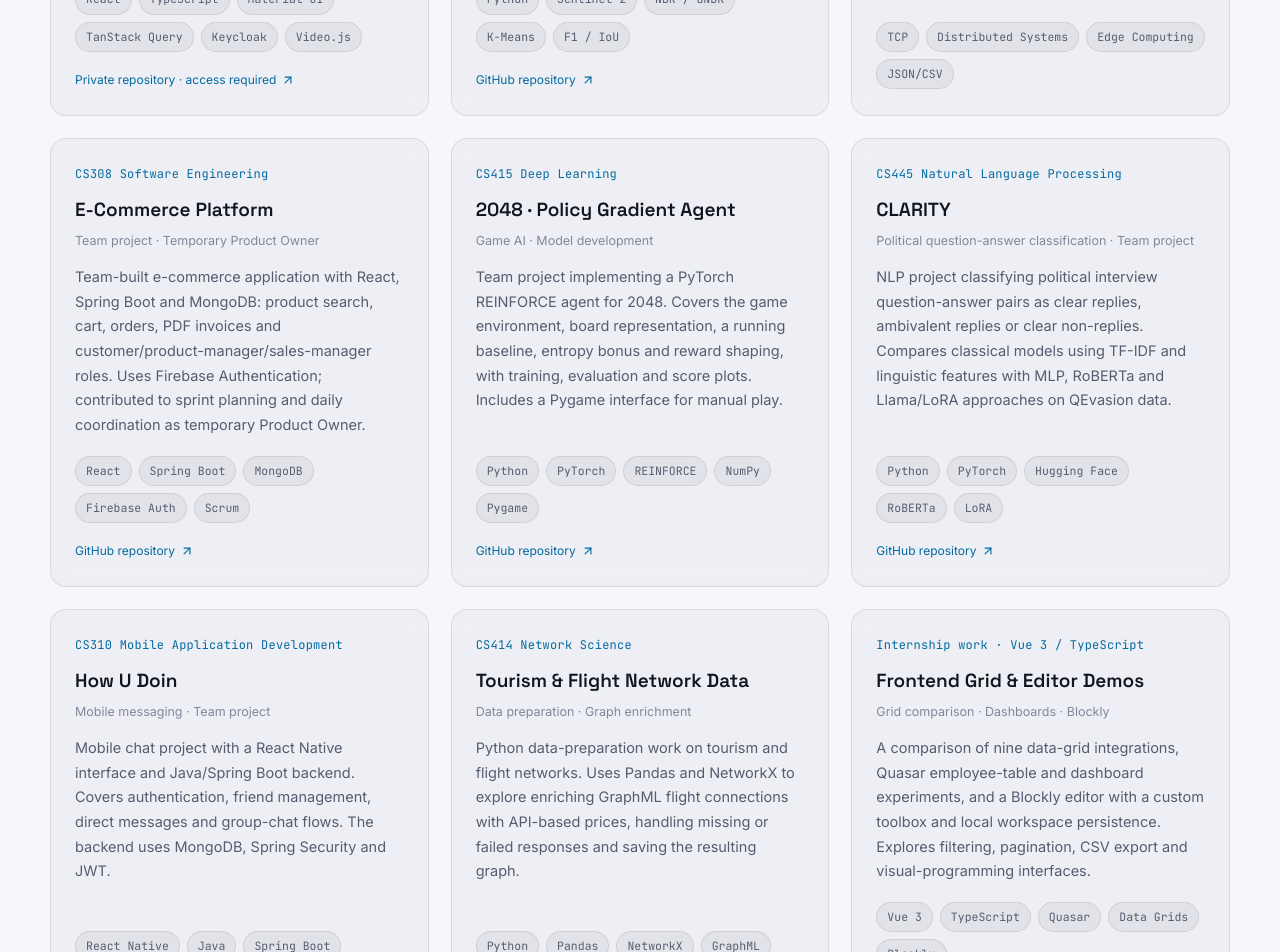
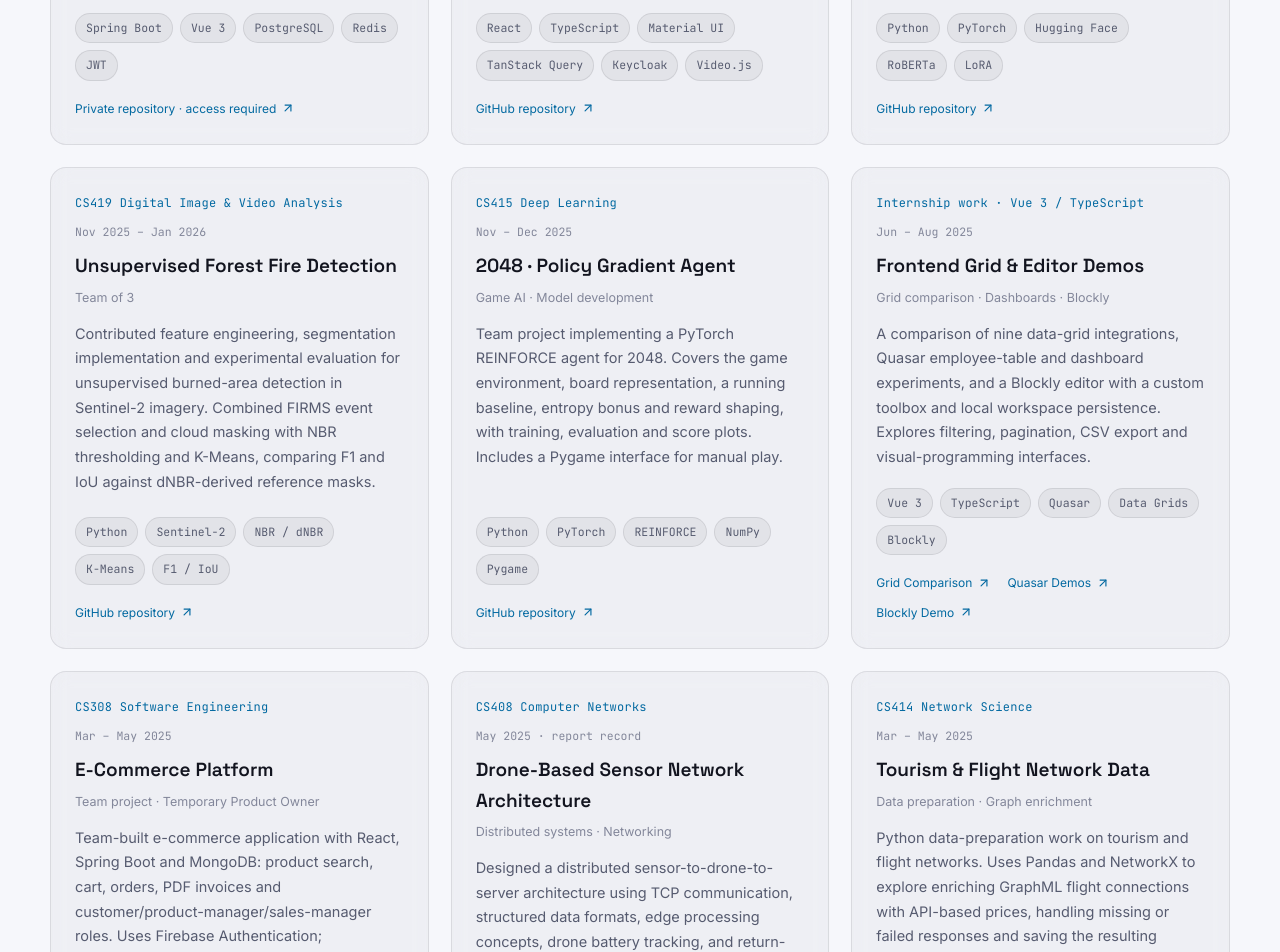
Before and after one commit to doruk-yesil/my-portfolio, a React (Vite) app: page / in a window 1280 px wide. Shown: the part 4440-5392 px from the top of the page. Built offline with nearby package versions, Linux system fonts and the light colour scheme.

Commit message:
Show project dates newest first and link public Bibliocast repository

```diff
--- a/src/App.css
+++ b/src/App.css
@@ -784,6 +784,12 @@ main {
   padding-top: 8px;
 }
 
+.project-card__period {
+  font-family: var(--font-mono);
+  font-size: 11.5px;
+  color: var(--text-faint);
+}
+
 .project-card__links a {
   display: inline-flex;
   align-items: center;
--- a/src/components/ProjectCard.jsx
+++ b/src/components/ProjectCard.jsx
@@ -16,6 +16,7 @@ export default function ProjectCard({ project, index }) {
       <div className="project-card__glow" />
       <div className="project-card__body">
         <p className="project-card__subtitle">{project.subtitle}</p>
+        {project.period && <p className="project-card__period">{project.period}</p>}
         <h3 className="project-card__title">{project.title}</h3>
         {project.meta && <p className="project-card__meta">{project.meta}</p>}
         <p className="project-card__desc">{project.description}</p>
--- a/src/data/content.js
+++ b/src/data/content.js
@@ -211,6 +211,29 @@ export const content = {
       "heading": "Selected Projects",
       "items": [
         {
+          "id": "mini-bank",
+          "title": "Mini Banking Application",
+          "subtitle": "Bonus Work · Personal Practice",
+          "meta": "Self-directed exercise outside the internship",
+          "description": "A self-directed banking demo built for practice during a later job, outside the internship. Combines a Java 21/Spring Boot API with Vue 3/TypeScript, PostgreSQL and Redis; explores role-based access, JWT authentication, account transactions and IBAN transfers.",
+          "tags": [
+            "Spring Boot",
+            "Vue 3",
+            "PostgreSQL",
+            "Redis",
+            "JWT"
+          ],
+          "links": [
+            {
+              "href": "https://github.com/doruk-yesil/StajProj",
+              "private": true
+            }
+          ],
+          "startDate": "2026-10",
+          "endDate": "2026-10-07",
+          "period": "Oct 2026"
+        },
+        {
           "id": "bibliocast",
           "title": "Bibliocast",
           "subtitle": "ENS491 / ENS492 Graduation Project · Sabancı University",
@@ -227,9 +250,34 @@ export const content = {
           "links": [
             {
               "href": "https://github.com/Bibliocast-Frontend/Bibliocast-Frontend",
-              "private": true
+              "private": false
             }
-          ]
+          ],
+          "startDate": "2025-11",
+          "endDate": "2026-06-10",
+          "period": "Nov 2025 – Jun 2026"
+        },
+        {
+          "id": "clarity",
+          "title": "CLARITY",
+          "subtitle": "CS445 Natural Language Processing",
+          "meta": "Political question-answer classification · Team project",
+          "description": "NLP project classifying political interview question-answer pairs as clear replies, ambivalent replies or clear non-replies. Compares classical models using TF-IDF and linguistic features with MLP, RoBERTa and Llama/LoRA approaches on QEvasion data.",
+          "tags": [
+            "Python",
+            "PyTorch",
+            "Hugging Face",
+            "RoBERTa",
+            "LoRA"
+          ],
+          "links": [
+            {
+              "href": "https://github.com/Akseldindisyan/CS445_CLARITY_Unmasking-Political-Question-Evasions"
+            }
+          ],
+          "startDate": "2025-11",
+          "endDate": "2026-01-30",
+          "period": "Nov 2025 – Jan 2026"
         },
         {
           "id": "forest-fire",
@@ -248,39 +296,10 @@ export const content = {
             {
               "href": "https://github.com/Yesimtsn/ForestFireDetection_CS419"
             }
-          ]
-        },
-        {
-          "id": "drone-network",
-          "title": "Drone-Based Sensor Network Architecture",
-          "subtitle": "CS408 Computer Networks",
-          "meta": "Distributed systems · Networking",
-          "description": "Designed a distributed sensor-to-drone-to-server architecture using TCP communication, structured data formats, edge processing concepts, drone battery tracking, and return-to-base behavior.",
-          "tags": [
-            "TCP",
-            "Distributed Systems",
-            "Edge Computing",
-            "JSON/CSV"
-          ]
-        },
-        {
-          "id": "ecommerce",
-          "title": "E-Commerce Platform",
-          "subtitle": "CS308 Software Engineering",
-          "meta": "Team project · Temporary Product Owner",
-          "description": "Team-built e-commerce application with React, Spring Boot and MongoDB: product search, cart, orders, PDF invoices and customer/product-manager/sales-manager roles. Uses Firebase Authentication; contributed to sprint planning and daily coordination as temporary Product Owner.",
-          "tags": [
-            "React",
-            "Spring Boot",
-            "MongoDB",
-            "Firebase Auth",
-            "Scrum"
           ],
-          "links": [
-            {
-              "href": "https://github.com/idemelisy/CS308"
-            }
-          ]
+          "startDate": "2025-11",
+          "endDate": "2026-01-14",
+          "period": "Nov 2025 – Jan 2026"
         },
         {
           "id": "2048-dl",
@@ -299,64 +318,10 @@ export const content = {
             {
               "href": "https://github.com/ilke-demirkir/415_Project"
             }
-          ]
-        },
-        {
-          "id": "clarity",
-          "title": "CLARITY",
-          "subtitle": "CS445 Natural Language Processing",
-          "meta": "Political question-answer classification · Team project",
-          "description": "NLP project classifying political interview question-answer pairs as clear replies, ambivalent replies or clear non-replies. Compares classical models using TF-IDF and linguistic features with MLP, RoBERTa and Llama/LoRA approaches on QEvasion data.",
-          "tags": [
-            "Python",
-            "PyTorch",
-            "Hugging Face",
-            "RoBERTa",
-            "LoRA"
           ],
-          "links": [
-            {
-              "href": "https://github.com/Akseldindisyan/CS445_CLARITY_Unmasking-Political-Question-Evasions"
-            }
-          ]
-        },
-        {
-          "id": "how-u-doin",
-          "title": "How U Doin",
-          "subtitle": "CS310 Mobile Application Development",
-          "meta": "Mobile messaging · Team project",
-          "description": "Mobile chat project with a React Native interface and Java/Spring Boot backend. Covers authentication, friend management, direct messages and group-chat flows. The backend uses MongoDB, Spring Security and JWT.",
-          "tags": [
-            "React Native",
-            "Java",
-            "Spring Boot",
-            "MongoDB",
-            "JWT"
-          ],
-          "links": [
-            {
-              "href": "https://github.com/ilke-demirkir/CS310"
-            }
-          ]
-        },
-        {
-          "id": "tourism-network",
-          "title": "Tourism & Flight Network Data",
-          "subtitle": "CS414 Network Science",
-          "meta": "Data preparation · Graph enrichment",
-          "description": "Python data-preparation work on tourism and flight networks. Uses Pandas and NetworkX to explore enriching GraphML flight connections with API-based prices, handling missing or failed responses and saving the resulting graph.",
-          "tags": [
-            "Python",
-            "Pandas",
-            "NetworkX",
-            "GraphML",
-            "HTTP APIs"
-          ],
-          "links": [
-            {
-              "href": "https://github.com/ilke-demirkir/CS414"
-            }
-          ]
+          "startDate": "2025-11",
+          "endDate": "2025-12-30",
+          "period": "Nov – Dec 2025"
         },
         {
           "id": "frontend-experiments",
@@ -384,27 +349,92 @@ export const content = {
               "href": "https://github.com/doruk-yesil/blockly-demo",
               "label": "Blockly Demo"
             }
-          ]
+          ],
+          "startDate": "2025-06",
+          "endDate": "2025-08-05",
+          "period": "Jun – Aug 2025"
         },
         {
-          "id": "mini-bank",
-          "title": "Mini Banking Application",
-          "subtitle": "Bonus Work · Personal Practice",
-          "meta": "Self-directed exercise outside the internship",
-          "description": "A self-directed banking demo built for practice during a later job, outside the internship. Combines a Java 21/Spring Boot API with Vue 3/TypeScript, PostgreSQL and Redis; explores role-based access, JWT authentication, account transactions and IBAN transfers.",
+          "id": "ecommerce",
+          "title": "E-Commerce Platform",
+          "subtitle": "CS308 Software Engineering",
+          "meta": "Team project · Temporary Product Owner",
+          "description": "Team-built e-commerce application with React, Spring Boot and MongoDB: product search, cart, orders, PDF invoices and customer/product-manager/sales-manager roles. Uses Firebase Authentication; contributed to sprint planning and daily coordination as temporary Product Owner.",
           "tags": [
+            "React",
             "Spring Boot",
-            "Vue 3",
-            "PostgreSQL",
-            "Redis",
+            "MongoDB",
+            "Firebase Auth",
+            "Scrum"
+          ],
+          "links": [
+            {
+              "href": "https://github.com/idemelisy/CS308"
+            }
+          ],
+          "startDate": "2025-03",
+          "endDate": "2025-05-22",
+          "period": "Mar – May 2025"
+        },
+        {
+          "id": "drone-network",
+          "title": "Drone-Based Sensor Network Architecture",
+          "subtitle": "CS408 Computer Networks",
+          "meta": "Distributed systems · Networking",
+          "description": "Designed a distributed sensor-to-drone-to-server architecture using TCP communication, structured data formats, edge processing concepts, drone battery tracking, and return-to-base behavior.",
+          "tags": [
+            "TCP",
+            "Distributed Systems",
+            "Edge Computing",
+            "JSON/CSV"
+          ],
+          "startDate": "2025-05",
+          "endDate": "2025-05-18",
+          "period": "May 2025 · report record"
+        },
+        {
+          "id": "tourism-network",
+          "title": "Tourism & Flight Network Data",
+          "subtitle": "CS414 Network Science",
+          "meta": "Data preparation · Graph enrichment",
+          "description": "Python data-preparation work on tourism and flight networks. Uses Pandas and NetworkX to explore enriching GraphML flight connections with API-based prices, handling missing or failed responses and saving the resulting graph.",
+          "tags": [
+            "Python",
+            "Pandas",
+            "NetworkX",
+            "GraphML",
+            "HTTP APIs"
+          ],
+          "links": [
+            {
+              "href": "https://github.com/ilke-demirkir/CS414"
+            }
+          ],
+          "startDate": "2025-03",
+          "endDate": "2025-05-08",
+          "period": "Mar – May 2025"
+        },
+        {
+          "id": "how-u-doin",
+          "title": "How U Doin",
+          "subtitle": "CS310 Mobile Application Development",
+          "meta": "Mobile messaging · Team project",
+          "description": "Mobile chat project with a React Native interface and Java/Spring Boot backend. Covers authentication, friend management, direct messages and group-chat flows. The backend uses MongoDB, Spring Security and JWT.",
+          "tags": [
+            "React Native",
+            "Java",
+            "Spring Boot",
+            "MongoDB",
             "JWT"
           ],
           "links": [
             {
-              "href": "https://github.com/doruk-yesil/StajProj",
-              "private": true
+              "href": "https://github.com/ilke-demirkir/CS310"
             }
-          ]
+          ],
+          "startDate": "2024-11",
+          "endDate": "2024-12-29",
+          "period": "Nov – Dec 2024"
         }
       ],
       "sourceLabel": "GitHub repository",
@@ -641,6 +671,29 @@ export const content = {
       "heading": "Seçilmiş Projeler",
       "items": [
         {
+          "id": "mini-bank",
+          "title": "Mini Bankacılık Uygulaması",
+          "subtitle": "Bonus Work · Kişisel Çalışma",
+          "meta": "Staj kapsamı dışında, kişisel pratik",
+          "description": "Stajdan sonraki iş döneminde, kendi isteğimle pratik yapmak için geliştirdiğim bankacılık demosu. Java 21/Spring Boot API’sini Vue 3/TypeScript, PostgreSQL ve Redis ile birleştirir; rol bazlı erişim, JWT kimlik doğrulama, hesap hareketleri ve IBAN transferlerini ele alır.",
+          "tags": [
+            "Spring Boot",
+            "Vue 3",
+            "PostgreSQL",
+            "Redis",
+            "JWT"
+          ],
+          "links": [
+            {
+              "href": "https://github.com/doruk-yesil/StajProj",
+              "private": true
+            }
+          ],
+          "startDate": "2026-10",
+          "endDate": "2026-10-07",
+          "period": "Ekim 2026"
+        },
+        {
           "id": "bibliocast",
           "title": "Bibliocast",
           "subtitle": "ENS491 / ENS492 Bitirme Projesi · Sabancı Üniversitesi",
@@ -657,9 +710,34 @@ export const content = {
           "links": [
             {
               "href": "https://github.com/Bibliocast-Frontend/Bibliocast-Frontend",
-              "private": true
+              "private": false
             }
-          ]
+          ],
+          "startDate": "2025-11",
+          "endDate": "2026-06-10",
+          "period": "Kasım 2025 – Haziran 2026"
+        },
+        {
+          "id": "clarity",
+          "title": "CLARITY",
+          "subtitle": "CS445 Natural Language Processing",
+          "meta": "Politik soru-cevap sınıflandırması · Ekip projesi",
+          "description": "Politik röportajlardaki soru-cevap çiftlerini açık yanıt, muğlak yanıt ve açık yanıt vermeme olarak sınıflandıran NLP projesi. QEvasion verisi üzerinde TF-IDF ve dilsel özellikler kullanan klasik modeller, MLP, RoBERTa ve Llama/LoRA yaklaşımları karşılaştırıldı.",
+          "tags": [
+            "Python",
+            "PyTorch",
+            "Hugging Face",
+            "RoBERTa",
+            "LoRA"
+          ],
+          "links": [
+            {
+              "href": "https://github.com/Akseldindisyan/CS445_CLARITY_Unmasking-Political-Question-Evasions"
+            }
+          ],
+          "startDate": "2025-11",
+          "endDate": "2026-01-30",
+          "period": "Kasım 2025 – Ocak 2026"
         },
         {
           "id": "forest-fire",
@@ -678,39 +756,10 @@ export const content = {
             {
               "href": "https://github.com/Yesimtsn/ForestFireDetection_CS419"
             }
-          ]
-        },
-        {
-          "id": "drone-network",
-          "title": "Drone Tabanlı Sensör Ağı Mimarisi",
-          "subtitle": "CS408 Computer Networks",
-          "meta": "Dağıtık sistemler · Ağ mimarisi",
-          "description": "TCP iletişimi, yapılandırılmış veri formatları, edge processing kavramları, drone batarya takibi ve üsse geri dönüş davranışı kullanan dağıtık bir sensör-drone-sunucu mimarisi tasarlandı.",
-          "tags": [
-            "TCP",
-            "Dağıtık Sistemler",
-            "Edge Computing",
-            "JSON/CSV"
-          ]
-        },
-        {
-          "id": "ecommerce",
-          "title": "E-Ticaret Platformu",
-          "subtitle": "CS308 Software Engineering",
-          "meta": "Ekip projesi · Geçici Product Owner",
-          "description": "React, Spring Boot ve MongoDB tabanlı ekip projesi: ürün arama, sepet, sipariş, PDF fatura ve müşteri/ürün yöneticisi/satış yöneticisi rolleri. Firebase Authentication ile kimlik doğrulama kullanıldı; geçici Product Owner olarak sprint planlama ve günlük toplantıların koordinasyonuna katkı sağlandı.",
-          "tags": [
-            "React",
-            "Spring Boot",
-            "MongoDB",
-            "Firebase Auth",
-            "Scrum"
           ],
-          "links": [
-            {
-              "href": "https://github.com/idemelisy/CS308"
-            }
-          ]
+          "startDate": "2025-11",
+          "endDate": "2026-01-14",
+          "period": "Kasım 2025 – Ocak 2026"
         },
         {
           "id": "2048-dl",
@@ -729,64 +778,10 @@ export const content = {
             {
               "href": "https://github.com/ilke-demirkir/415_Project"
             }
-          ]
-        },
-        {
-          "id": "clarity",
-          "title": "CLARITY",
-          "subtitle": "CS445 Natural Language Processing",
-          "meta": "Politik soru-cevap sınıflandırması · Ekip projesi",
-          "description": "Politik röportajlardaki soru-cevap çiftlerini açık yanıt, muğlak yanıt ve açık yanıt vermeme olarak sınıflandıran NLP projesi. QEvasion verisi üzerinde TF-IDF ve dilsel özellikler kullanan klasik modeller, MLP, RoBERTa ve Llama/LoRA yaklaşımları karşılaştırıldı.",
-          "tags": [
-            "Python",
-            "PyTorch",
-            "Hugging Face",
-            "RoBERTa",
-            "LoRA"
           ],
-          "links": [
-            {
-              "href": "https://github.com/Akseldindisyan/CS445_CLARITY_Unmasking-Political-Question-Evasions"
-            }
-          ]
-        },
-        {
-          "id": "how-u-doin",
-          "title": "How U Doin",
-          "subtitle": "CS310 Mobile Application Development",
-          "meta": "Mobil mesajlaşma · Ekip projesi",
-          "description": "React Native arayüzü ve Java/Spring Boot backend’i olan mobil sohbet projesi. Kullanıcı kimlik doğrulama, arkadaş yönetimi, doğrudan mesajlaşma ve grup sohbeti akışlarını içerir. Backend MongoDB, Spring Security ve JWT kullanır.",
-          "tags": [
-            "React Native",
-            "Java",
-            "Spring Boot",
-            "MongoDB",
-            "JWT"
-          ],
-          "links": [
-            {
-              "href": "https://github.com/ilke-demirkir/CS310"
-            }
-          ]
-        },
-        {
-          "id": "tourism-network",
-          "title": "Turizm ve Uçuş Ağı Verileri",
-          "subtitle": "CS414 Network Science",
-          "meta": "Veri hazırlama · Graf zenginleştirme",
-          "description": "Turizm ve uçuş ağı verileri üzerinde Python tabanlı veri hazırlama çalışması. Pandas ve NetworkX kullanılarak GraphML uçuş grafının bağlantılarına API yanıtlarından fiyat bilgisi ekleme, eksik/hatalı sonuçları işleme ve grafı kaydetme adımları araştırıldı.",
-          "tags": [
-            "Python",
-            "Pandas",
-            "NetworkX",
-            "GraphML",
-            "HTTP APIs"
-          ],
-          "links": [
-            {
-              "href": "https://github.com/ilke-demirkir/CS414"
-            }
-          ]
+          "startDate": "2025-11",
+          "endDate": "2025-12-30",
+          "period": "Kasım – Aralık 2025"
         },
         {
           "id": "frontend-experiments",
@@ -814,27 +809,92 @@ export const content = {
               "href": "https://github.com/doruk-yesil/blockly-demo",
               "label": "Blockly Demo"
             }
-          ]
+          ],
+          "startDate": "2025-06",
+          "endDate": "2025-08-05",
+          "period": "Haziran – Ağustos 2025"
         },
         {
-          "id": "mini-bank",
-          "title": "Mini Bankacılık Uygulaması",
-          "subtitle": "Bonus Work · Kişisel Çalışma",
-          "meta": "Staj kapsamı dışında, kişisel pratik",
-          "description": "Stajdan sonraki iş döneminde, kendi isteğimle pratik yapmak için geliştirdiğim bankacılık demosu. Java 21/Spring Boot API’sini Vue 3/TypeScript, PostgreSQL ve Redis ile birleştirir; rol bazlı erişim, JWT kimlik doğrulama, hesap hareketleri ve IBAN transferlerini ele alır.",
+          "id": "ecommerce",
+          "title": "E-Ticaret Platformu",
+          "subtitle": "CS308 Software Engineering",
+          "meta": "Ekip projesi · Geçici Product Owner",
+          "description": "React, Spring Boot ve MongoDB tabanlı ekip projesi: ürün arama, sepet, sipariş, PDF fatura ve müşteri/ürün yöneticisi/satış yöneticisi rolleri. Firebase Authentication ile kimlik doğrulama kullanıldı; geçici Product Owner olarak sprint planlama ve günlük toplantıların koordinasyonuna katkı sağlandı.",
           "tags": [
+            "React",
             "Spring Boot",
-            "Vue 3",
-            "PostgreSQL",
-            "Redis",
+            "MongoDB",
+            "Firebase Auth",
+            "Scrum"
+          ],
+          "links": [
+            {
+              "href": "https://github.com/idemelisy/CS308"
+            }
+          ],
+          "startDate": "2025-03",
+          "endDate": "2025-05-22",
+          "period": "Mart – Mayıs 2025"
+        },
+        {
+          "id": "drone-network",
+          "title": "Drone Tabanlı Sensör Ağı Mimarisi",
+          "subtitle": "CS408 Computer Networks",
+          "meta": "Dağıtık sistemler · Ağ mimarisi",
+          "description": "TCP iletişimi, yapılandırılmış veri formatları, edge processing kavramları, drone batarya takibi ve üsse geri dönüş davranışı kullanan dağıtık bir sensör-drone-sunucu mimarisi tasarlandı.",
+          "tags": [
+            "TCP",
+            "Dağıtık Sistemler",
+            "Edge Computing",
+            "JSON/CSV"
+          ],
+          "startDate": "2025-05",
+          "endDate": "2025-05-18",
+          "period": "Mayıs 2025 · rapor kaydı"
+        },
+        {
+          "id": "tourism-network",
+          "title": "Turizm ve Uçuş Ağı Verileri",
+          "subtitle": "CS414 Network Science",
+          "meta": "Veri hazırlama · Graf zenginleştirme",
+          "description": "Turizm ve uçuş ağı verileri üzerinde Python tabanlı veri hazırlama çalışması. Pandas ve NetworkX kullanılarak GraphML uçuş grafının bağlantılarına API yanıtlarından fiyat bilgisi ekleme, eksik/hatalı sonuçları işleme ve grafı kaydetme adımları araştırıldı.",
+          "tags": [
+            "Python",
+            "Pandas",
+            "NetworkX",
+            "GraphML",
+            "HTTP APIs"
+          ],
+          "links": [
+            {
+              "href": "https://github.com/ilke-demirkir/CS414"
+            }
+          ],
+          "startDate": "2025-03",
+          "endDate": "2025-05-08",
+          "period": "Mart – Mayıs 2025"
+        },
+        {
+          "id": "how-u-doin",
+          "title": "How U Doin",
+          "subtitle": "CS310 Mobile Application Development",
+          "meta": "Mobil mesajlaşma · Ekip projesi",
+          "description": "React Native arayüzü ve Java/Spring Boot backend’i olan mobil sohbet projesi. Kullanıcı kimlik doğrulama, arkadaş yönetimi, doğrudan mesajlaşma ve grup sohbeti akışlarını içerir. Backend MongoDB, Spring Security ve JWT kullanır.",
+          "tags": [
+            "React Native",
+            "Java",
+            "Spring Boot",
+            "MongoDB",
             "JWT"
           ],
           "links": [
             {
-              "href": "https://github.com/doruk-yesil/StajProj",
-              "private": true
+              "href": "https://github.com/ilke-demirkir/CS310"
             }
-          ]
+          ],
+          "startDate": "2024-11",
+          "endDate": "2024-12-29",
+          "period": "Kasım – Aralık 2024"
         }
       ],
       "sourceLabel": "GitHub reposu",
```
Also changed, not shown: 1 other file (tests, documents, lock files or other folders).
